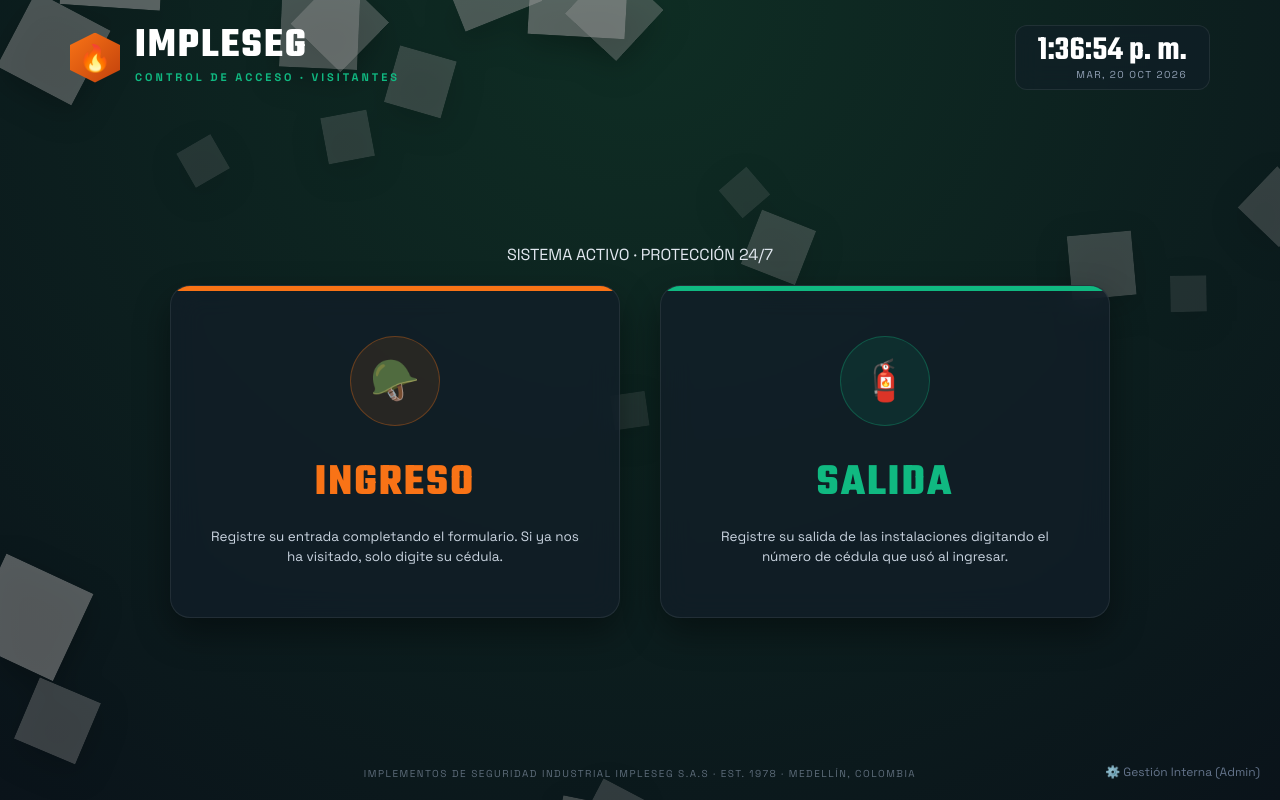
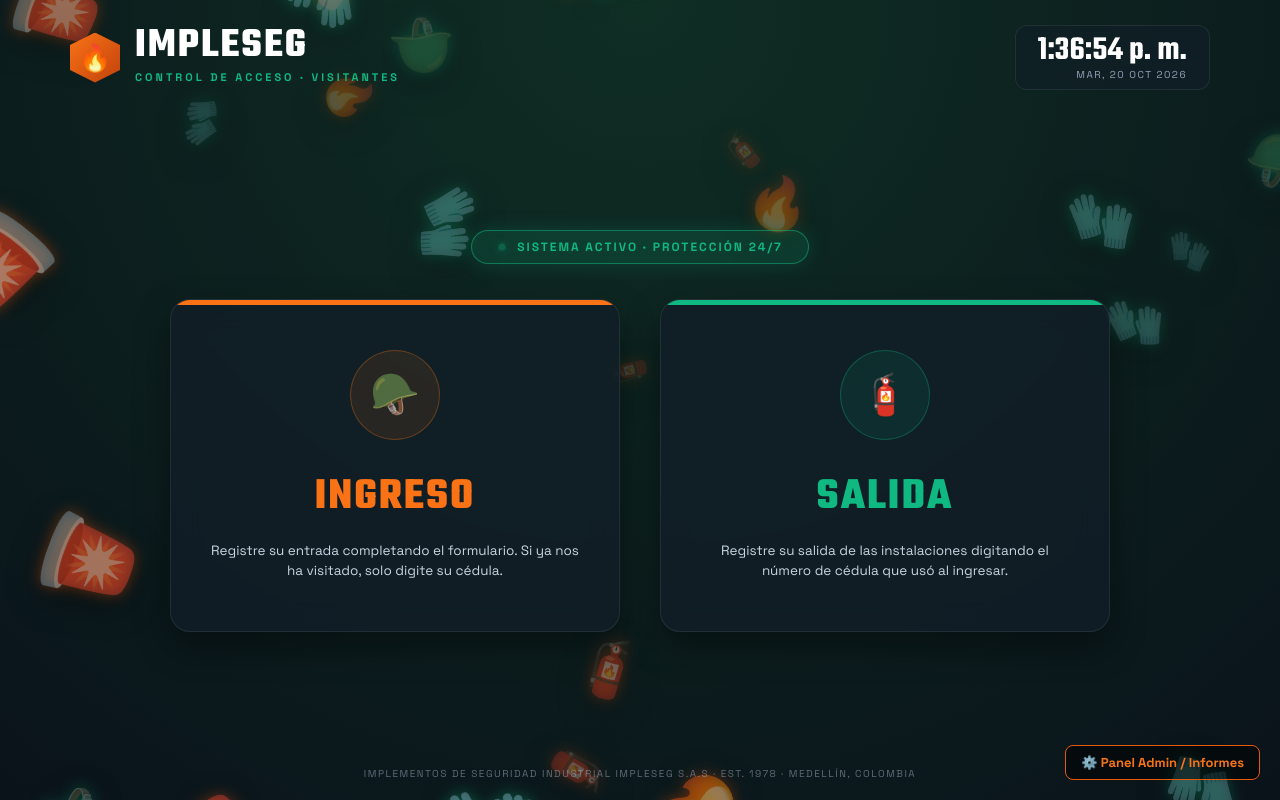
Before and after one commit to steven464328/IMPLESEG, a FastAPI app: template app/templates/visitantes.html in a window 1280 px wide. Run offline with FastAPI, Linux system fonts and the light colour scheme; the template is opened without the code that fills it, so the values that code supplies are empty; parts of the project's set-up code (start-up, migrations or seed data) failed here and were passed over.

Commit message:
Fix: Solucionar caida del servidor de imagenes y restaurar letrero pill CSS

```diff
--- a/app/templates/visitantes.html
+++ b/app/templates/visitantes.html
@@ -29,19 +29,20 @@
       position: relative;
     }
 
-    /* FONDO RELAJANTE CORPORATIVO + CANVAS */
+    /* FONDO RELAJANTE CORPORATIVO + CANVAS SEGURO */
     .bg-gradient {
       position: fixed;
       top: 0; left: 0; width: 100%; height: 100%;
       background: radial-gradient(circle at top, #0f2e24 0%, #0a131a 100%);
       z-index: -2;
     }
+
     #canvas-real-3d {
       position: fixed;
       top: 0; left: 0; width: 100vw; height: 100vh;
       z-index: -1;
       pointer-events: none;
-      filter: drop-shadow(0px 10px 15px rgba(0,0,0,0.5));
+      filter: drop-shadow(0px 10px 15px rgba(0,0,0,0.6));
     }
 
     /* HEADER SUPERIOR */
@@ -60,7 +61,7 @@
       font-size: 26px; box-shadow: 0 0 20px rgba(249, 115, 22, 0.4);
     }
     .brand-text h1 { font-family: 'Teko', sans-serif; font-size: 42px; line-height: 0.85; color: #fff; letter-spacing: 2px;}
-    .brand-text span { font-size: 11px; letter-spacing: 3px; color: var(--green-main); font-weight: 700; }
+    .brand-text span { font-size: 11px; letter-spacing: 3px; color: var(--green-main); font-weight: 700; text-transform: uppercase;}
 
     .clock-box {
       background: rgba(18, 30, 40, 0.6);
@@ -73,8 +74,40 @@
 
     main { width: 100%; max-width: 1100px; z-index: 10; padding: 10px 20px; display: flex; flex-direction: column; align-items: center; }
 
+    /* PASTILLA "SISTEMA ACTIVO" CORREGIDA Y BRILLANTE */
+    .status-pill {
+      display: flex !important;
+      align-items: center !important;
+      justify-content: center;
+      gap: 10px;
+      background: rgba(16, 185, 129, 0.15) !important;
+      border: 1px solid rgba(16, 185, 129, 0.5) !important;
+      padding: 8px 25px !important;
+      border-radius: 30px !important;
+      font-size: 12px !important;
+      letter-spacing: 2px !important;
+      color: #10b981 !important;
+      font-weight: 800 !important;
+      margin-bottom: 35px;
+      text-transform: uppercase;
+      box-shadow: 0 0 20px rgba(16, 185, 129, 0.2);
+    }
+
+    .status-dot {
+      width: 10px; height: 10px;
+      background: #10b981;
+      border-radius: 50%;
+      box-shadow: 0 0 12px #10b981;
+      animation: pulse 1.5s infinite;
+    }
+
+    @keyframes pulse {
+      0%, 100% { opacity: 1; transform: scale(1); }
+      50% { opacity: 0.3; transform: scale(0.7); }
+    }
+
     /* TARJETAS DE INGRESO Y SALIDA */
-    .kiosk-grid { display: grid; grid-template-columns: 1fr 1fr; gap: 40px; width: 100%; max-width: 940px; margin-top: 20px;}
+    .kiosk-grid { display: grid; grid-template-columns: 1fr 1fr; gap: 40px; width: 100%; max-width: 940px;}
     .kiosk-card {
       background: var(--card-bg); backdrop-filter: blur(15px);
       border: 1px solid var(--border-card); border-radius: 20px;
@@ -117,12 +150,11 @@
     .field-group.full { grid-column: span 2; }
     .field-group label { font-size: 11px; font-weight: 700; color: #94a3b8; text-transform: uppercase; letter-spacing: 1px; }
     .field-group input, .field-group select {
-      background: rgba(10, 15, 22, 0.6); border: 1px solid rgba(255, 255, 255, 0.15);
+      background: rgba(10, 15, 22, 0.8); border: 1px solid rgba(255, 255, 255, 0.2);
       border-radius: 8px; padding: 12px 14px; color: #fff; font-size: 14px; outline: none; transition: 0.2s;
     }
-    .field-group input:focus, .field-group select:focus { border-color: var(--orange-main); }
+    .field-group input:focus, .field-group select:focus { border-color: var(--orange-main); box-shadow: 0 0 10px rgba(249,115,22,0.3); }
 
-    /* INDICADOR DE AUTOCOMPLETADO */
     .auto-fill-badge { font-size: 10px; color: var(--green-main); display: none; float: right;}
 
     .btn-action-submit {
@@ -130,25 +162,39 @@
       font-family: 'Teko', sans-serif; font-size: 26px; letter-spacing: 2px;
       color: #fff; cursor: pointer; margin-top: 20px; transition: transform 0.2s;
     }
-    .btn-ingreso { background: var(--orange-main); }
-    .btn-salida { background: var(--green-main); }
+    .btn-ingreso { background: linear-gradient(135deg, var(--orange-main), var(--orange-dark)); }
+    .btn-salida { background: linear-gradient(135deg, var(--green-main), var(--green-dark)); }
     .btn-action-submit:hover { filter: brightness(1.15); transform: translateY(-2px); }
 
-    /* PANEL ADMINISTRADOR OCULTO */
+    /* =========================================
+       DASHBOARD ADMINISTRADOR / INFORMES
+       ========================================= */
     .admin-trigger {
-      position: fixed; bottom: 20px; right: 20px; font-size: 12px;
-      color: #64748b; cursor: pointer; z-index: 100;
+      position: fixed; bottom: 20px; right: 20px; font-size: 13px; font-weight: bold;
+      color: #f97316; cursor: pointer; z-index: 100; background: rgba(0,0,0,0.5); padding: 8px 15px; border-radius: 8px; border: 1px solid #ea580c;
     }
-    .admin-trigger:hover { color: #fff; }
+    .admin-trigger:hover { background: #f97316; color: #fff; }
 
     .admin-panel {
       display: none; position: fixed; top: 0; left: 0; width: 100vw; height: 100vh;
-      background: rgba(6, 9, 17, 0.95); z-index: 200; padding: 40px; overflow-y: auto;
+      background: rgba(6, 9, 17, 0.98); z-index: 200; padding: 40px; overflow-y: auto;
     }
-    .admin-table { width: 100%; border-collapse: collapse; margin-top: 20px; background: #121e28; border-radius: 10px; overflow: hidden;}
-    .admin-table th, .admin-table td { padding: 12px; text-align: left; border-bottom: 1px solid #1f2937; font-size: 13px;}
+
+    .dashboard-stats {
+      display: flex; gap: 20px; margin-bottom: 20px;
+    }
+    .stat-box {
+      background: #1e293b; border: 1px solid #334155; padding: 20px; border-radius: 12px; flex: 1; text-align: center;
+    }
+    .stat-box h3 { color: #94a3b8; font-size: 12px; text-transform: uppercase; margin-bottom: 10px;}
+    .stat-box h2 { color: #fff; font-size: 36px; font-family: 'Teko', sans-serif; }
+
+    .admin-table { width: 100%; border-collapse: collapse; background: #121e28; border-radius: 10px; overflow: hidden; margin-top: 10px;}
+    .admin-table th, .admin-table td { padding: 12px; text-align: left; border-bottom: 1px solid #1f2937; font-size: 13px; color: #e2e8f0;}
     .admin-table th { background: #1e293b; color: #94a3b8; text-transform: uppercase; font-size: 11px;}
-    .btn-close-admin { background: #ef4444; color: #fff; border: none; padding: 8px 16px; border-radius: 6px; cursor: pointer; font-weight: bold;}
+
+    .btn-export { background: #10b981; color: #fff; border: none; padding: 10px 20px; border-radius: 6px; cursor: pointer; font-weight: bold; display: flex; align-items: center; gap: 8px;}
+    .btn-close-admin { background: #ef4444; color: #fff; border: none; padding: 10px 20px; border-radius: 6px; cursor: pointer; font-weight: bold;}
 
     footer { width: 100%; max-width: 1000px; padding: 20px; text-align: center; z-index: 10; opacity: 0.6; }
     .footer-credits { font-size: 10px; color: #94a3b8; letter-spacing: 1.5px; }
@@ -157,6 +203,7 @@
 <body>
 
   <div class="bg-gradient"></div>
+  <!-- Canvas de Objetos de Seguridad dibujados Nativamente -->
   <canvas id="canvas-real-3d"></canvas>
 
   <header>
@@ -174,6 +221,7 @@
   </header>
 
   <main>
+    <!-- LETRERO CORREGIDO -->
     <div class="status-pill">
       <div class="status-dot"></div> SISTEMA ACTIVO · PROTECCIÓN 24/7
     </div>
@@ -283,30 +331,52 @@
     </div>
   </main>
 
-  <!-- PANEL ADMINISTRADOR OCULTO -->
-  <div class="admin-trigger" onclick="abrirAdmin()">⚙️ Gestión Interna (Admin)</div>
+  <!-- DASHBOARD ADMINISTRADOR Y BASE DE DATOS OCULTA -->
+  <div class="admin-trigger" onclick="abrirAdmin()">⚙️ Panel Admin / Informes</div>
   <div class="admin-panel" id="admin-panel">
-    <div style="display: flex; justify-content: space-between; align-items: center;">
-      <h2 style="color: var(--orange-main); font-family: 'Teko', sans-serif; font-size: 32px;">Panel de Control de Visitantes</h2>
+    <div style="display: flex; justify-content: space-between; align-items: center; margin-bottom: 30px;">
+      <h2 style="color: var(--orange-main); font-family: 'Teko', sans-serif; font-size: 42px;">DASHBOARD DE VISITANTES (POSTGRESQL)</h2>
+      <div style="display: flex; gap: 15px;">
+        <button class="btn-export" onclick="exportarCSV()">📥 Descargar Informe (Excel/CSV)</button>
         <button class="btn-close-admin" onclick="cerrarAdmin()">Cerrar Panel X</button>
       </div>
-    <p style="color: #94a3b8; font-size: 13px; margin-bottom: 20px;">Aquí se muestran las personas que están actualmente DENTRO de las instalaciones. El sistema cerrará visitas automáticamente a las 9 PM.</p>
+    </div>
+
+    <div class="dashboard-stats">
+      <div class="stat-box">
+        <h3>Visitantes Adentro</h3>
+        <h2 id="kpi-adentro" style="color: #10b981;">0</h2>
+      </div>
+      <div class="stat-box">
+        <h3>Total Visitas Hoy</h3>
+        <h2 id="kpi-hoy">0</h2>
+      </div>
+      <div class="stat-box">
+        <h3>Total Histórico</h3>
+        <h2 id="kpi-historico">0</h2>
+      </div>
+    </div>
+
+    <h3 style="color: #fff; margin-bottom: 10px;">📋 Registro General (En Vivo)</h3>
+    <div style="max-height: 500px; overflow-y: auto; border-radius: 10px;">
       <table class="admin-table">
-      <thead>
+        <thead style="position: sticky; top: 0;">
           <tr>
+            <th>Fecha/Hora Entrada</th>
             <th>Cédula</th>
             <th>Nombre</th>
             <th>Empresa</th>
-          <th>Área / Recibe</th>
-          <th>Hora Ingreso</th>
+            <th>Área (Recibe)</th>
+            <th>Hora Salida</th>
             <th>Estado</th>
             <th>Acción</th>
           </tr>
         </thead>
         <tbody id="tb-admin-visitantes">
-        <tr><td colspan="7">Cargando datos...</td></tr>
+          <tr><td colspan="8">Cargando base de datos...</td></tr>
         </tbody>
       </table>
+    </div>
   </div>
 
   <footer>
@@ -341,7 +411,7 @@
       document.getElementById('badge-auto').style.display = 'none';
     }
 
-    // AUTO-COMPLETADO MÁGICO POR CÉDULA
+    // AUTO-COMPLETADO MÁGICO
     document.getElementById('in-cedula').addEventListener('blur', async (e) => {
       const ced = e.target.value.trim();
       if(ced.length >= 5) {
@@ -397,7 +467,11 @@
       }
     };
 
-    // FUNCIONES DEL PANEL ADMINISTRADOR
+    // =========================================================================
+    // LÓGICA DEL DASHBOARD DE ADMINISTRADOR Y EXPORTACIÓN A EXCEL
+    // =========================================================================
+    let globalData = [];
+
     async function abrirAdmin() {
       document.getElementById('admin-panel').style.display = 'block';
       cargarAdmin();
@@ -406,25 +480,38 @@
 
     async function cargarAdmin() {
       const res = await fetch('/api/visitantes');
-      const data = await res.json();
-      // Filtrar solo los que están DENTRO
-      const activos = data.filter(v => v.estado === 'DENTRO');
-      const tb = document.getElementById('tb-admin-visitantes');
-      if(activos.length === 0) {
-        tb.innerHTML = '<tr><td colspan="7" style="text-align:center;">No hay visitantes activos en este momento.</td></tr>';
-        return;
-      }
-      tb.innerHTML = activos.map(v => `
-        <tr>
+      globalData = await res.json();
+
+      const hoy = new Date().toLocaleDateString();
+      let adentro = 0;
+      let visitasHoy = 0;
+
+      const filas = globalData.map(v => {
+        const dEntrada = new Date(v.hora_entrada);
+        if(v.estado === 'DENTRO') adentro++;
+        if(dEntrada.toLocaleDateString() === hoy) visitasHoy++;
+
+        let estadoHtml = v.estado === 'DENTRO' ? '<span style="color:#10b981; font-weight:bold;">DENTRO</span>' : `<span style="color:#94a3b8;">${v.estado}</span>`;
+        let btnSalida = v.estado === 'DENTRO' ? `<button onclick="forzarSalida(${v.id})" style="background:#ea580c; color:#fff; border:none; padding:4px 10px; border-radius:4px; cursor:pointer;">Dar Salida</button>` : '-';
+
+        return `<tr>
+          <td>${dEntrada.toLocaleString()}</td>
           <td><b>${v.cedula}</b></td>
           <td>${v.nombre}</td>
           <td>${v.empresa}</td>
           <td>${v.area} (${v.persona_recibe})</td>
-          <td>${new Date(v.hora_entrada).toLocaleTimeString()}</td>
-          <td><span style="color:#10b981; font-weight:bold;">DENTRO</span></td>
-          <td><button onclick="forzarSalida(${v.id})" style="background:#ea580c; color:#fff; border:none; padding:4px 10px; border-radius:4px; cursor:pointer;">Dar Salida</button></td>
-        </tr>
-      `).join('');
+          <td>${v.hora_salida ? new Date(v.hora_salida).toLocaleTimeString() : '-'}</td>
+          <td>${estadoHtml}</td>
+          <td>${btnSalida}</td>
+        </tr>`;
+      }).join('');
+
+      document.getElementById('tb-admin-visitantes').innerHTML = filas || '<tr><td colspan="8">No hay registros en la base de datos.</td></tr>';
+
+      // Actualizar KPIs
+      document.getElementById('kpi-adentro').innerText = adentro;
+      document.getElementById('kpi-hoy').innerText = visitasHoy;
+      document.getElementById('kpi-historico').innerText = globalData.length;
     }
 
     async function forzarSalida(id) {
@@ -434,81 +521,82 @@
       }
     }
 
-    // =========================================================================
-    // ANIMACIÓN FOTORREALISTA CDN APPLE EMOJIS (3D RENDERS)
-    // =========================================================================
-    const canvas = document.getElementById('canvas-real-3d');
-    const ctx = canvas.getContext('2d');
-    let width, height;
-
-    function resize() { width = canvas.width = window.innerWidth; height = canvas.height = window.innerHeight; }
-    window.addEventListener('resize', resize); resize();
-
-    // URLs de la librería ultrarrealista de Apple (CORS permitido siempre)
-    const baseCdn = 'https://cdn.jsdelivr.net/npm/emoji-datasource-apple@14.0.0/img/apple/256/';
-    const imageUrls = [
-      baseCdn + '1f9ef.png', // Extintor
-      baseCdn + '26d1-fe0f.png', // Casco Rescate
-      baseCdn + '1fa93.png', // Hacha
-      baseCdn + '1f6a8.png', // Sirena
-      baseCdn + '1f9e4.png', // Guantes
-      baseCdn + '1f525.png'  // Fuego
+    function exportarCSV() {
+      if(!globalData.length) return alert("No hay datos para exportar");
+      let csv = 'ID,Nombre,Cedula,Empresa,Correo,Area,Motivo,Persona_Recibe,ARL,Contacto,Hora_Entrada,Hora_Salida,Estado\n';
+      globalData.forEach(r => {
+        let row = [
+          r.id, `"${r.nombre}"`, r.cedula, `"${r.empresa}"`, r.correo, `"${r.area}"`, `"${r.motivo}"`, `"${r.persona_recibe}"`, r.arl, r.contacto, r.hora_entrada, r.hora_salida || '', r.estado
         ];
-
-    const loadedImages = [];
-    let loadedCount = 0;
-
-    imageUrls.forEach(url => {
-      const img = new Image();
-      img.crossOrigin = "Anonymous";
-      img.src = url;
-      img.onload = () => { loadedCount++; };
-      loadedImages.push(img);
+        csv += row.join(',') + '\n';
       });
 
-    const floatingItems = [];
-    for (let i = 0; i < 24; i++) {
+      const blob = new Blob([csv], { type: 'text/csv;charset=utf-8;' });
+      const link = document.createElement("a");
+      link.href = URL.createObjectURL(blob);
+      link.setAttribute("download", "Reporte_Visitantes_IMPLESEG.csv");
+      document.body.appendChild(link);
+      link.click();
+      document.body.removeChild(link);
+    }
+
+    // =========================================================================
+    // MOTOR DE ANIMACIÓN EN CANVAS (100% SEGURO Y NATIVO - CERO ERRORES CORS)
+    // Dibuja los Emojis nativos de tu Sistema Operativo en 3D
+    // =========================================================================
+    const canvasObj = document.getElementById('canvas-real-3d');
+    const ctx = canvasObj.getContext('2d');
+    let W, H;
+
+    function resizeCanvas() { W = canvasObj.width = window.innerWidth; H = canvasObj.height = window.innerHeight; }
+    window.addEventListener('resize', resizeCanvas); resizeCanvas();
+
+    // Emojis de seguridad industrial (El navegador los dibuja perfecto siempre)
+    const securityItems = ['🧯', '🪖', '🪓', '🚨', '🧤', '🔥'];
+    const floaters = [];
+
+    for (let i = 0; i < 28; i++) {
       const zDepth = Math.random();
-      floatingItems.push({
-        imgIndex: Math.floor(Math.random() * imageUrls.length),
+      floaters.push({
+        emoji: securityItems[Math.floor(Math.random() * securityItems.length)],
         x: Math.random() * window.innerWidth,
         y: Math.random() * window.innerHeight,
-        size: 35 + (zDepth * 70),
+        size: 35 + (zDepth * 50),
         vx: (Math.random() - 0.5) * 0.8,
-        vy: -0.4 - (zDepth * 1.5),
-        rotation: Math.random() * 360,
-        vRot: (Math.random() - 0.5) * 1.2,
-        opacity: 0.15 + (zDepth * 0.4)
+        vy: -0.5 - (zDepth * 1.5),
+        rot: Math.random() * Math.PI * 2,
+        vRot: (Math.random() - 0.5) * 0.02,
+        opacity: 0.15 + (zDepth * 0.3)
       });
     }
 
-    function animate() {
-      ctx.clearRect(0, 0, width, height);
+    function renderCanvas() {
+      ctx.clearRect(0, 0, W, H);
 
-      if (loadedCount === imageUrls.length) {
-        floatingItems.forEach(item => {
-          item.x += item.vx;
-          item.y += item.vy;
-          item.rotation += item.vRot;
-
-          if (item.y + item.size < -50) {
-            item.y = height + 50;
-            item.x = Math.random() * width;
-          }
-          if (item.x > width + 50) item.x = -50;
-          if (item.x < -50) item.x = width + 50;
+      floaters.forEach(f => {
+        f.x += f.vx; f.y += f.vy; f.rot += f.vRot;
+        if (f.y + f.size < -50) { f.y = H + 50; f.x = Math.random() * W; }
+        if (f.x > W + 50) f.x = -50;
+        if (f.x < -50) f.x = W + 50;
 
         ctx.save();
-          ctx.translate(item.x, item.y);
-          ctx.rotate((item.rotation * Math.PI) / 180);
-          ctx.globalAlpha = item.opacity;
-          ctx.drawImage(loadedImages[item.imgIndex], -item.size / 2, -item.size / 2, item.size, item.size);
+        ctx.translate(f.x, f.y);
+        ctx.rotate(f.rot);
+        ctx.globalAlpha = f.opacity;
+        ctx.font = `${f.size}px Arial`;
+        ctx.textAlign = 'center';
+        ctx.textBaseline = 'middle';
+
+        // Agregar resplandor dinámico al objeto
+        ctx.shadowColor = f.emoji === '🧯' || f.emoji === '🚨' || f.emoji === '🔥' ? '#ea580c' : '#10b981';
+        ctx.shadowBlur = 15;
+
+        ctx.fillText(f.emoji, 0, 0);
         ctx.restore();
       });
+      requestAnimationFrame(renderCanvas);
     }
-      requestAnimationFrame(animate);
-    }
-    animate();
+    renderCanvas();
   </script>
 </body>
 </html>
```
Lines whose indentation alone changed are shown as unchanged.
